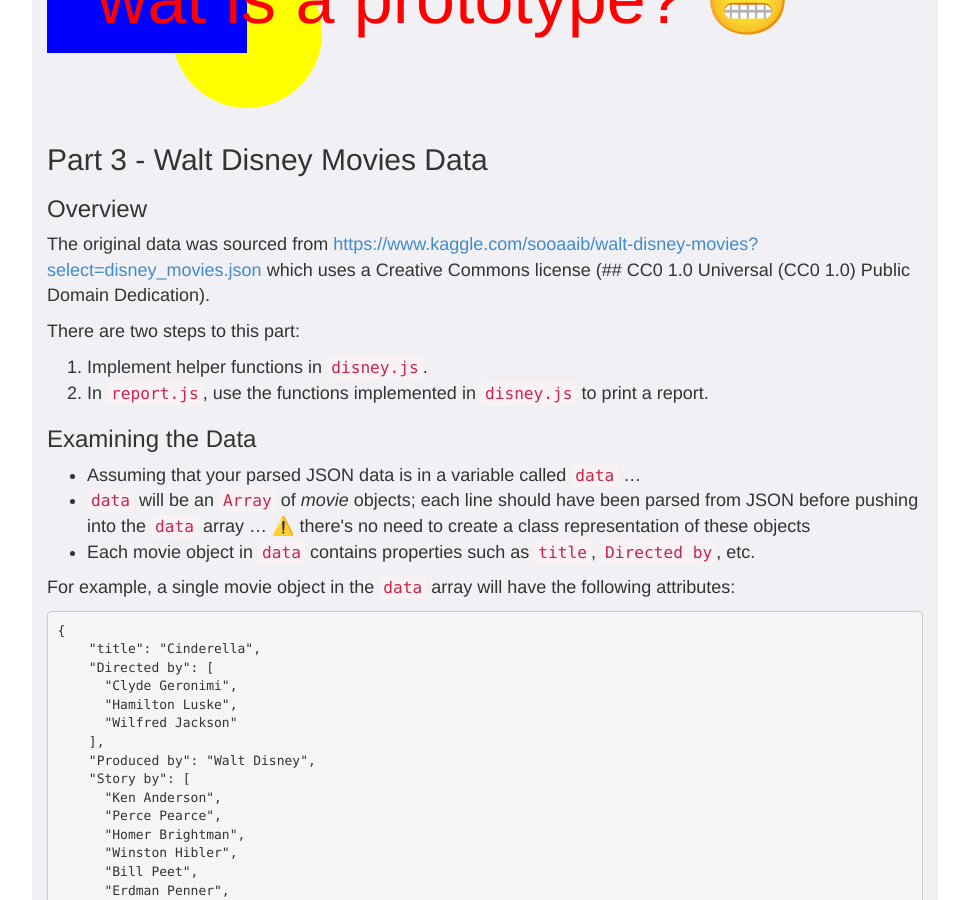
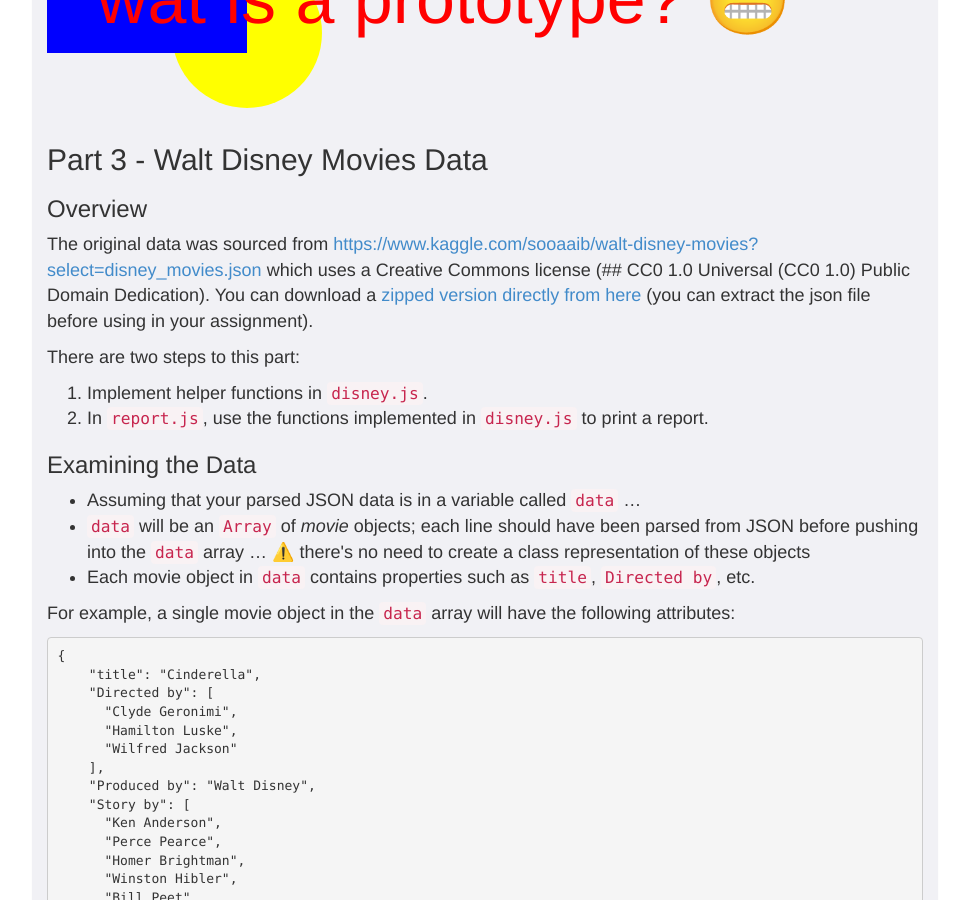
Before and after one commit to foureyes/csci-ua.0480-spring2021-034, a Jekyll site: the page built from homework/02.markdown, in a window 1280 px wide and 900 px high, scrolled down 13608 px. Shown: the whole window, without its empty margins (155-1124 px from the left). Built offline with Jekyll 4.4.1, drawn with Linux system fonts in a browser that asks for light colours; some of the changed text lies outside the part shown.

Commit message:
fix link to data for hw2 instructions

```diff
--- a/homework/02.markdown
+++ b/homework/02.markdown
@@ -648,7 +648,9 @@
 
 ### Overview
 
-The original data was sourced from [https://www.kaggle.com/sooaaib/walt-disney-movies?select=disney_movies.json](https://www.kaggle.com/sooaaib/walt-disney-movies?select=disney_movies.json) which uses a Creative Commons license (## CC0 1.0 Universal  (CC0 1.0)  Public Domain Dedication).
+The original data was sourced from [https://www.kaggle.com/sooaaib/walt-disney-movies?select=disney_movies.json](https://www.kaggle.com/sooaaib/walt-disney-movies?select=disney_movies.json) which uses a Creative Commons license (## CC0 1.0 Universal  (CC0 1.0)  Public Domain Dedication). You can download a [zipped version directly from here](disney_movies.json.zip) (you can extract the json file before using in your assignment).
+
+
 
 There are two steps to this part:
 
@@ -800,13 +803,13 @@
 
 1. bring in the functions from `disney.js`
 	* feel free to add more helper functions / utilities
-2. if useful, bring functions from `hoffy.js`
-3. use `process.argv[2]` to retrieve the path specified when `report.js` is run on the command line:
+	* if classes or function from previous parts (`drawing.js` and `hoffy.js`) are helpful, you can feel free to use those as well, but it is definitely not required
+2. use `process.argv[2]` to retrieve the path specified when `report.js` is run on the command line:
 	* `node src/report.js /path/to/file`
 	* `process.argv[2]` will contain `/path/to/file`
+3. [download the zipped dataset](disney_movies.json.zip), uncompress, and place in a folder outside of your project
 4. find a way to read the contents of this file, parse it, and transform the data into data that can be used for your `disney.js` functions
 	* `JSON.parse` can be used to turn a string into a JavaScript object
-
 5. print out a report that includes:
 
 * The best movie by IMDB rating, title only
```
Also changed, not shown: other parts of homework/02.markdown (+2 -1 lines), 1 other file.
